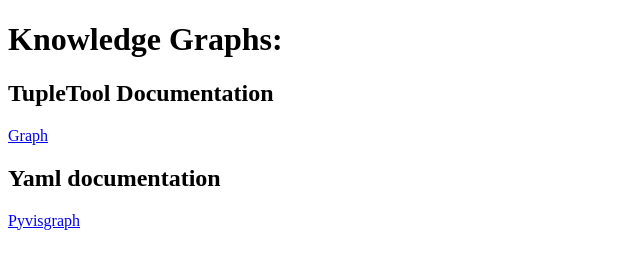
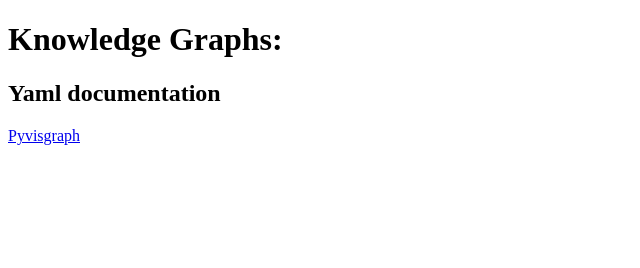
Before and after one commit to ludw1/ludw1.github.io, a plain HTML site: page index.html in a window 1280 px wide. Shown: the whole page, without its empty margins (0-640 px from the left). Drawn offline with Linux system fonts and the light colour scheme.

Commit message:
Update index.html

```diff
--- a/index.html
+++ b/index.html
@@ -6,8 +6,8 @@
 </head>
 <body>
     <h1>Knowledge Graphs:</h1>
-    <h2>TupleTool Documentation</h2>
-    <a href="rest_lessvariables.html">Graph</a>
+<!--     <h2>TupleTool Documentation</h2>
+    <a href="rest_lessvariables.html">Graph</a> -->
     <h2>Yaml documentation</h2>
     <a href="pyvisgraph.html">Pyvisgraph</a>
 </body>
```
